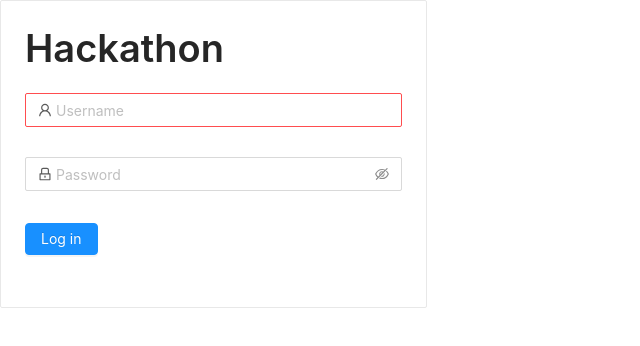
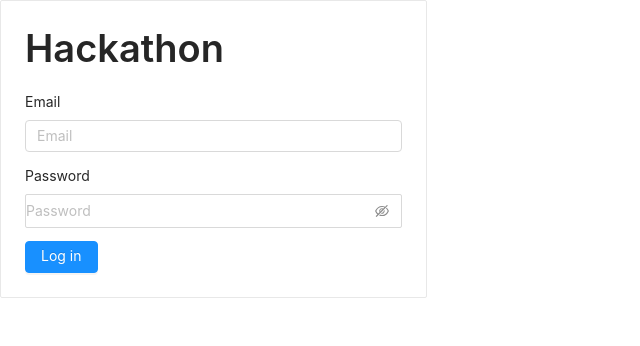
Before and after one commit to SinanBaymammadli/ibar-hackathon, a React (Create React App) app: page /login in a window 1280 px wide. Shown: the top 346 px of the page, without its empty margins (0-640 px from the left). Built offline with nearby package versions, Linux system fonts and the light colour scheme.

Commit message:
user form

```diff
--- a/package.json
+++ b/package.json
@@ -68,6 +68,7 @@
     "@types/react-dom": "^16.9.0",
     "@types/react-redux": "^7.1.7",
     "@types/react-router-dom": "^5.1.3",
+    "@types/styled-components": "^5.0.0",
     "@types/yup": "^0.26.32",
     "@typescript-eslint/eslint-plugin": "^2.21.0",
     "@typescript-eslint/parser": "^2.21.0",
--- /dev/null
+++ b/src/app/components/form.tsx
@@ -0,0 +1,35 @@
+import React from "react";
+import { Formik, FormikProps } from "formik";
+import * as Yup from "yup";
+import { IFormProps, isAsyncData } from "../core/models";
+import { isPending } from "../core/redux";
+import { ErrorPanel } from "./errorPanel";
+import { Spin, Card, Form as AntForm } from "antd";
+
+interface IProps<T> extends IFormProps<T> {
+  initialValues: T;
+  validationSchema: Yup.Schema<T>;
+  children?: (props: FormikProps<T>) => React.ReactNode;
+}
+
+export function Form<T>({ initialData, onSubmit, branch, initialValues, validationSchema, children }: IProps<T>) {
+  const initialLoading = isAsyncData(initialData) ? isPending(initialData) : false;
+  const loadedInitialValues = isAsyncData(initialData) ? initialData.data : initialData;
+
+  return (
+    <Spin spinning={initialLoading}>
+      <Card>
+        <ErrorPanel branch={branch} />
+
+        <Formik<T>
+          initialValues={loadedInitialValues ?? initialValues}
+          validationSchema={validationSchema}
+          onSubmit={onSubmit}
+          enableReinitialize
+        >
+          {(props) => <AntForm onFinish={props.submitForm}>{children?.(props)}</AntForm>}
+        </Formik>
+      </Card>
+    </Spin>
+  );
+}
--- a/src/app/components/passwordInput.tsx
+++ b/src/app/components/passwordInput.tsx
@@ -14,7 +14,12 @@ export const PasswordInput: React.FC<IProps> = ({ label, name, onChange, onBlur,
     <Field name={name} validate={validate}>
       {({ field, meta }: FieldProps): JSX.Element => {
         return (
-          <Form.Item label={label}>
+          <Form.Item
+            name={name}
+            label={label}
+            validateStatus={Boolean(meta.touched && meta.error) ? "error" : ""}
+            help={meta.touched && meta.error}
+          >
             <Input.Password
               name={name}
               value={meta.value}
@@ -27,13 +32,6 @@ export const PasswordInput: React.FC<IProps> = ({ label, name, onChange, onBlur,
                 field.onBlur(e);
                 onBlur && onBlur(e);
               }}
-              // size="small"
-              // label={label}
-              // fullWidth
-              // variant="filled"
-              // margin="normal"
-              // error={Boolean(meta.touched && meta.error)}
-              // helperText={meta.touched && meta.error}
               {...rest}
             />
           </Form.Item>
--- a/src/app/components/textInput.tsx
+++ b/src/app/components/textInput.tsx
@@ -14,7 +14,12 @@ export const TextInput: React.FC<IProps> = ({ label, name, type, onChange, onBlu
     <Field name={name} validate={validate}>
       {({ field, meta }: FieldProps): JSX.Element => {
         return (
-          <Form.Item label={label}>
+          <Form.Item
+            name={name}
+            label={label}
+            validateStatus={Boolean(meta.touched && meta.error) ? "error" : ""}
+            help={meta.touched && meta.error}
+          >
             <Input
               type={type}
               name={name}
@@ -28,13 +33,6 @@ export const TextInput: React.FC<IProps> = ({ label, name, type, onChange, onBlu
                 field.onBlur(e);
                 onBlur && onBlur(e);
               }}
-              // size="small"
-              // label={label}
-              // fullWidth
-              // variant="filled"
-              // margin="normal"
-              // error={Boolean(meta.touched && meta.error)}
-              // helperText={meta.touched && meta.error}
               {...rest}
             />
           </Form.Item>
--- a/src/app/modules/auth/ui/components/loginForm.tsx
+++ b/src/app/modules/auth/ui/components/loginForm.tsx
@@ -1,12 +1,15 @@
 import React from "react";
-import { Form, Input, Button, Card, Typography } from "antd";
-import { UserOutlined, LockOutlined } from "@ant-design/icons";
+import { Form, Button, Card, Typography } from "antd";
 import { useDispatch, useSelector } from "react-redux";
 import { IAppReduxState } from "../../../../redux/store";
 import { IAsyncData } from "../../../../core/models";
 import { isPending } from "../../../../core/redux";
 import { authRedux } from "../state/state";
 import { ErrorPanel } from "../../../../components/errorPanel";
+import { ILoginForm, loginFormValidation } from "../../data/entites";
+import { Formik } from "formik";
+import { TextInput } from "../../../../components/textInput";
+import { PasswordInput } from "../../../../components/passwordInput";
 
 export const LoginForm: React.FC = () => {
   const dispatch = useDispatch();
@@ -14,7 +17,7 @@ export const LoginForm: React.FC = () => {
   const loginBranch = useSelector<IAppReduxState, IAsyncData<void>>((state) => state.auth.login);
   const loading = isPending(loginBranch);
 
-  async function onLogin(form: any) {
+  async function onLogin(form: ILoginForm) {
     await dispatch(authRedux.actions.login(form));
     dispatch(authRedux.actions.checkAuth());
   }
@@ -25,21 +28,26 @@ export const LoginForm: React.FC = () => {
 
       <ErrorPanel branch={loginBranch} />
 
-      <Form onFinish={onLogin}>
-        <Form.Item name="email" validateStatus="error">
-          <Input prefix={<UserOutlined />} placeholder="Username" />
-        </Form.Item>
+      <Formik<ILoginForm>
+        initialValues={{
+          email: "",
+          password: "",
+        }}
+        validationSchema={loginFormValidation}
+        onSubmit={onLogin}
+      >
+        {({ submitForm }) => (
+          <Form onFinish={submitForm} layout="vertical">
+            <TextInput label="Email" name="email" type="email" />
 
-        <Form.Item name="password" rules={[{ required: true, message: "Please input your Password!" }]}>
-          <Input.Password prefix={<LockOutlined />} placeholder="Password" />
-        </Form.Item>
+            <PasswordInput label="Password" name="password" />
 
-        <Form.Item>
-          <Button type="primary" htmlType="submit" loading={loading}>
-            Log in
-          </Button>
-        </Form.Item>
-      </Form>
+            <Button type="primary" htmlType="submit" loading={loading}>
+              Log in
+            </Button>
+          </Form>
+        )}
+      </Formik>
     </Card>
   );
 };
--- a/src/app/modules/user/data/entities.ts
+++ b/src/app/modules/user/data/entities.ts
@@ -1,31 +1,8 @@
 import * as Yup from "yup";
 import { IBasicEntity, basicEntityFromJson } from "../../../core/models";
 
-export enum EUserType {
-  BUYER = "BUYER",
-  SELLER = "SELLER",
-  WORKER = "WORKER",
-}
-
-export interface IUserType {
-  id: string;
-  label: string;
-}
-
-export const userTypeOptions = Object.entries(EUserType).map<IUserType>((item) => {
-  const [key, value] = item;
-  return {
-    id: key,
-    label: value,
-  };
-});
-
 interface IUserBase {
   name: string;
-  balance: number;
-  salary: number;
-  info: string;
-  type: EUserType;
 }
 
 export interface IUser extends IUserBase, IBasicEntity {}
@@ -34,12 +11,6 @@ export interface IUserForm extends IUserBase {}
 
 const userCommonValidation = {
   name: Yup.string().required(),
-  info: Yup.string(),
-  balance: Yup.number().required(),
-  salary: Yup.number(),
-  type: Yup.mixed()
-    .oneOf(Object.values(EUserType))
-    .required(),
 };
 
 export const userFormValidation = Yup.object<IUserForm>({
@@ -54,10 +25,6 @@ export const userFromJson = (json: any): IUser => {
   const e: IUser = {
     ...basicEntityFromJson(json),
     name: json.name?.toString(),
-    balance: parseInt(json.balance, 10),
-    salary: parseInt(json.salary ?? 0, 10),
-    info: json.info?.toString(),
-    type: json.type?.toString(),
   };
 
   return e;
@@ -66,9 +33,5 @@ export const userFromJson = (json: any): IUser => {
 export const userToJson = (form: IUserForm) => {
   return {
     name: form.name.toString(),
-    balance: parseInt(form.balance.toString(), 10),
-    salary: parseInt(form.salary.toString(), 10),
-    info: form.info.toString(),
-    type: form.type.toString(),
   };
 };
--- a/src/app/modules/user/ui/components/form.tsx
+++ b/src/app/modules/user/ui/components/form.tsx
@@ -1,12 +1,10 @@
 import React from "react";
-// import { TextInput } from "../../../../components/text_input";
 import { IFormProps } from "../../../../core/models";
 import { isPending } from "../../../../core/redux";
-import { userFormValidation, IUserForm, EUserType, IUserType, userTypeOptions } from "../../data/entities";
-// import { FormButton } from "../../../../components/form_button";
-// import { Form } from "../../../../components/form";
-// import { Grid } from "@material-ui/core";
-// import { SelectInput } from "../../../../components/select_input";
+import { userFormValidation, IUserForm } from "../../data/entities";
+import { Row, Col, Button } from "antd";
+import { Form } from "../../../../components/form";
+import { TextInput } from "../../../../components/textInput";
 
 interface IProps extends IFormProps<IUserForm> {}
 
@@ -16,40 +14,27 @@ export const UserForm: React.FC<IProps> = (props: IProps) => {
 
   return (
     <>
-      {/* <Grid container justify="center">
-        <Grid item md={8} lg={6}>
+      <Row justify="center">
+        <Col sm={24} md={8}>
           <Form<IUserForm>
             {...props}
             initialValues={{
               name: "",
-              balance: 0,
-              salary: 0,
-              info: "",
-              type: EUserType.BUYER,
             }}
             validationSchema={userFormValidation}
           >
-            {({ values }) => (
+            {() => (
               <>
                 <TextInput label="Name" name="name" />
-                <TextInput label="balance" name="balance" type="number" />
-                <TextInput label="salary" name="salary" type="number" />
-                <TextInput label="info" name="info" />
 
-                <SelectInput<IUserType>
-                  value={values.type}
-                  options={userTypeOptions}
-                  name="type"
-                  label="User type"
-                  renderLabel={(a) => a.label}
-                />
-
-                <FormButton label={submitTitle} loading={loading} />
+                <Button type="primary" htmlType="submit" loading={loading}>
+                  {submitTitle}
+                </Button>
               </>
             )}
           </Form>
-        </Grid>
-      </Grid> */}
+        </Col>
+      </Row>
     </>
   );
 };
```
Also changed, not shown: 1 other file (tests, documents, lock files or other folders).
